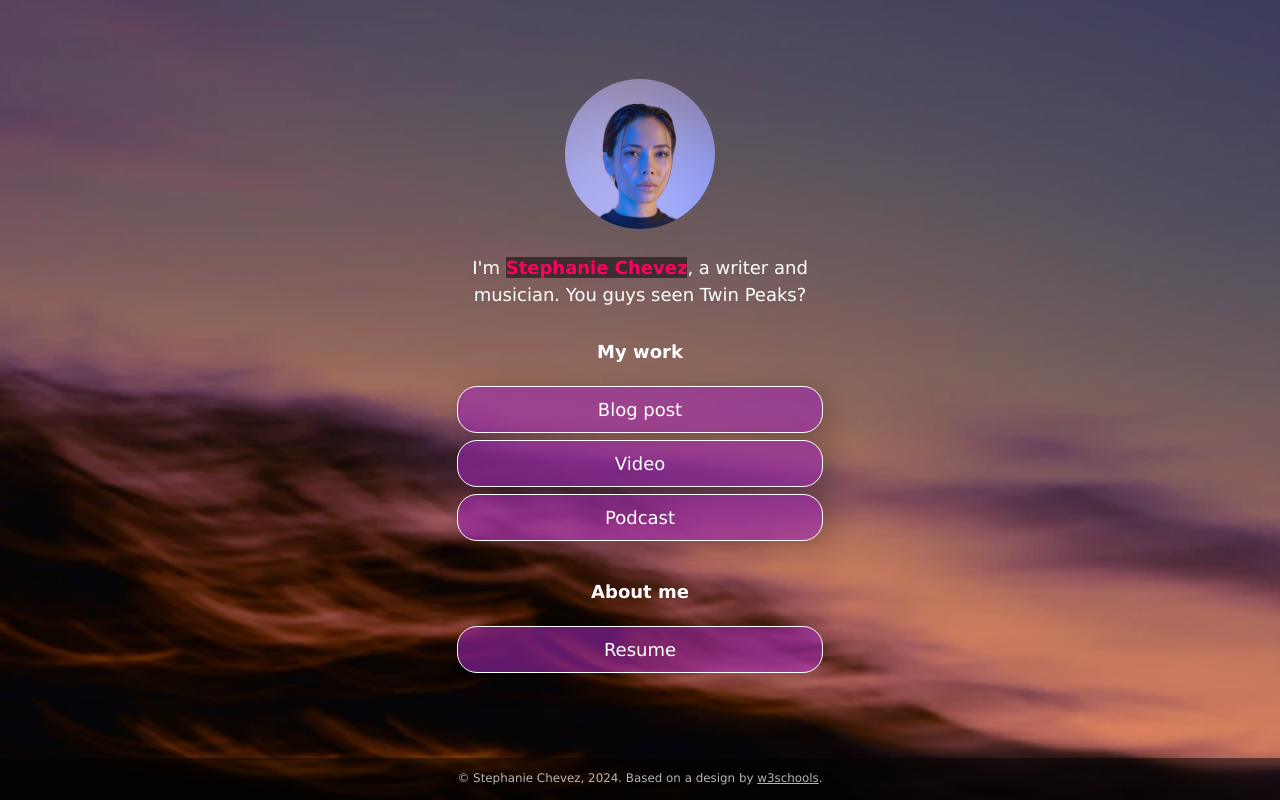
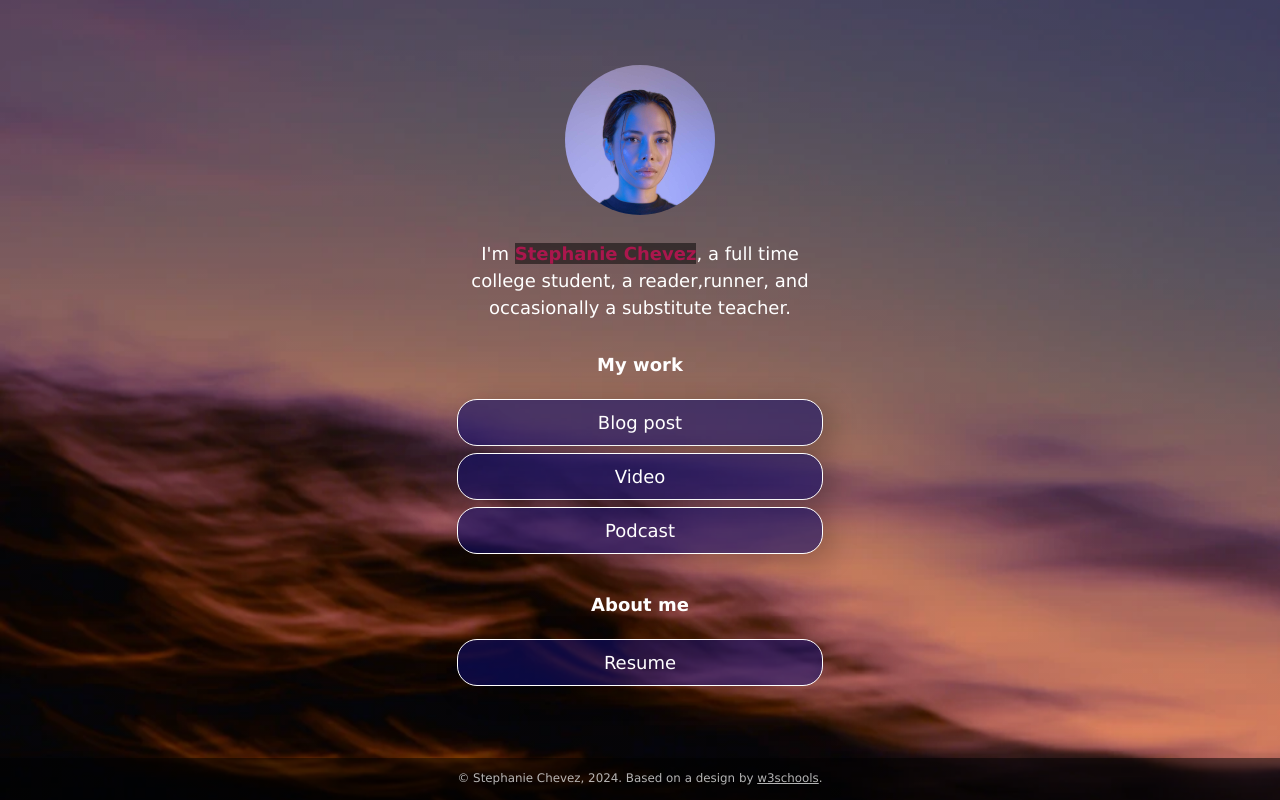
Before and after one commit to StephanieC22/StephanieC22.github.io, a plain HTML site: page index.html in a window 1280 px wide. Drawn offline with Linux system fonts and the light colour scheme.

Commit message:
Update website

```diff
--- a/css/style.css
+++ b/css/style.css
@@ -1,10 +1,10 @@
 :root {
     --primaryText: #fff;
-    --secondaryText: #ff015e;
-    --primary: rgba(156, 39, 176, .60);
-    --secondary: rgba(255, 1, 94, .60);
+    --secondaryText: #aa174d;
+    --primary: rgba(15, 14, 105, 0.6);
+    --secondary: rgba(63, 26, 40, 0.6);
     --buttonHover: rgba(156, 39, 176, .40);
-    --smallButtonHover: rgba(0, 0, 0, .25);
+    --smallButtonHover: rgba(95, 165, 177, 0.25);
 }
 
 html {
--- a/index.html
+++ b/index.html
@@ -18,7 +18,7 @@
       <img src="images/portrait.jpg" alt="Photo by Art Hauntington">
     </div>
     <div class="intro">
-      I'm <span class="name"><strong>Stephanie Chevez</strong></span>, a writer and musician. You guys seen Twin Peaks?
+      I'm <span class="name"><strong>Stephanie Chevez</strong></span>, a full time college student, a reader,runner, and occasionally a substitute teacher.
     </div>
     <div class="section-header">
       <h1>My work</h1>
@@ -28,9 +28,9 @@
       <div class="button toggle">Blog post</div>
       <div class="slidedown">
         <div class="description">
-          <h2>Blog post title</h2>
-          <p>Here, add a short but appealing description of your blog post.</p>
-          <a href="#" class="external-link" target="_blank">Read</a>
+          <h2>The Importance of Mindfulness for College Students</h2>
+          <p>This blog highlights the importance of taking time to take care of our mental health as full time college students. </p>
+          <a href="https://medium.com/@stephaniec22/the-importance-of-mindfulness-for-college-students-603326b13112#" class="external-link" target="_blank">Read</a>
         </div>
       </div>
 
```
Also changed, not shown: 1 other file.
